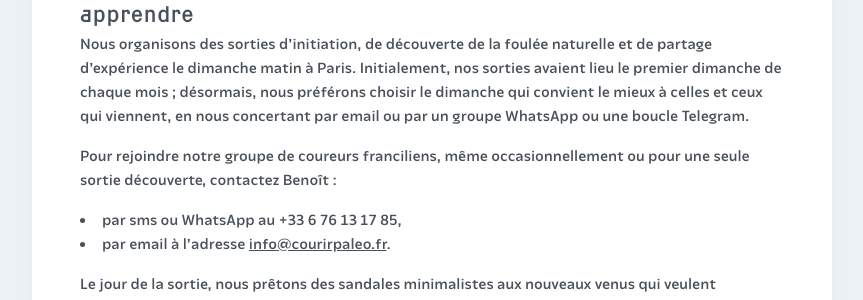
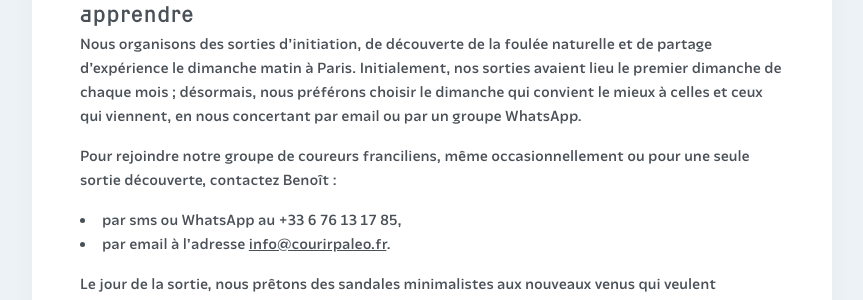
Before and after one commit to courirpaleo/courirpaleo.github.io, a Jekyll site: the page built from _pages-secondary/sorties.md, in a window 1280 px wide and 900 px high, scrolled down 446 px. Shown: the part 227-527 px from the top of the window, without its empty margins (208-1071 px from the left). Built offline with Jekyll 4.4.1, drawn with Linux system fonts in a browser that asks for light colours; some web fonts are replaced.

Commit message:
Update sorties.md

```diff
--- a/_pages-secondary/sorties.md
+++ b/_pages-secondary/sorties.md
@@ -8,7 +8,7 @@ summary: Venez courir avec nous et vous sentir légers !
 
 ## Découvrir, s'initier, s'amuser, partager des impressions, apprendre
 
-Nous organisons des sorties d'initiation, de découverte de la foulée naturelle et de partage d'expérience le dimanche matin à Paris. Initialement, nos sorties avaient lieu le premier dimanche de chaque mois&nbsp;; désormais, nous préférons choisir le dimanche qui convient le mieux à celles et ceux qui viennent, en nous concertant par email ou par un groupe WhatsApp ou une boucle Telegram.
+Nous organisons des sorties d'initiation, de découverte de la foulée naturelle et de partage d'expérience le dimanche matin à Paris. Initialement, nos sorties avaient lieu le premier dimanche de chaque mois&nbsp;; désormais, nous préférons choisir le dimanche qui convient le mieux à celles et ceux qui viennent, en nous concertant par email ou par un groupe WhatsApp.
 
 Pour rejoindre notre groupe de coureurs franciliens, même occasionnellement ou pour une seule sortie découverte, contactez Benoît&nbsp;:
 - par sms ou WhatsApp au +33 6 76 13 17 85,
```
